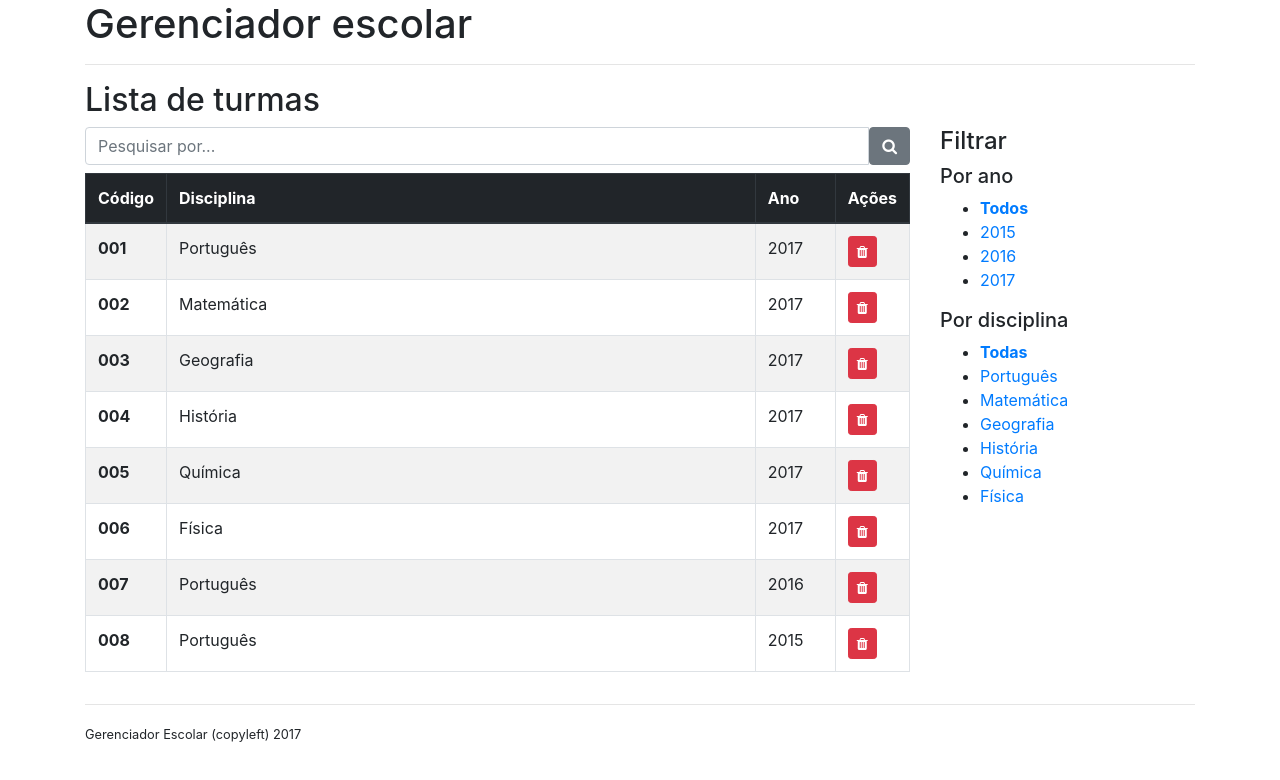
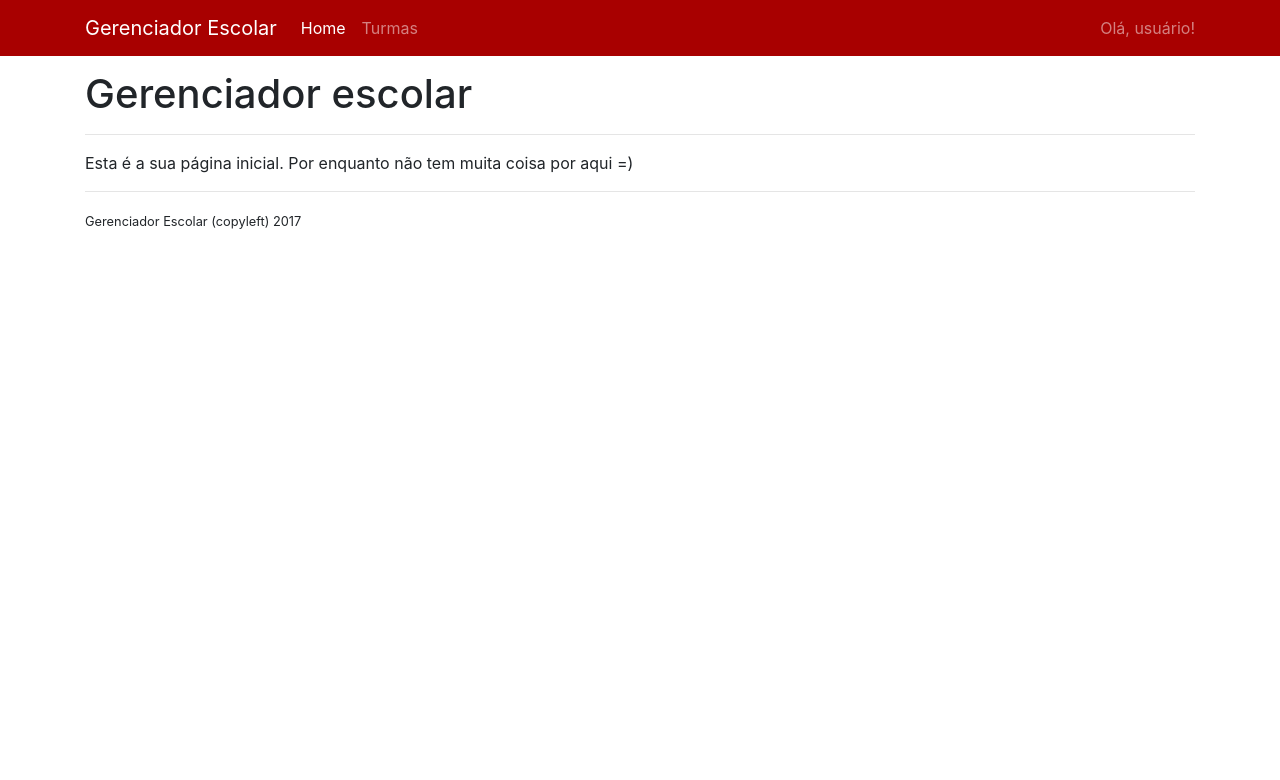
Before and after one commit to jacksongomesbr/angular-escola, an Angular app: page / in a window 1280 px wide. Shown: the top 780 px of the page. Built offline with nearby package versions, Linux system fonts and the light colour scheme.

Commit message:
Utilizando Routing e atualizando a documentação

```diff
--- /dev/null
+++ b/src/app/app-routing.module.ts
@@ -0,0 +1,25 @@
+import { NgModule } from '@angular/core';
+import { RouterModule, Routes } from '@angular/router';
+
+import { HomeComponent } from './home/home.component';
+import { ListaDeTurmasComponent } from './lista-de-turmas/lista-de-turmas.component';
+import { PaginaNaoEncontradaComponent } from './pagina-nao-encontrada/pagina-nao-encontrada.component';
+
+const appRoutes: Routes = [
+    { path: 'turmas', component: ListaDeTurmasComponent },
+    { path: '', component: HomeComponent },
+    { path: '**', component: PaginaNaoEncontradaComponent }
+];
+
+@NgModule({
+    imports: [
+        RouterModule.forRoot(
+            appRoutes,
+            { enableTracing: true } // <-- apenas para depuração
+        )
+    ],
+    exports: [
+        RouterModule
+    ]
+})
+export class AppRoutingModule { }
--- a/src/app/app.component.html
+++ b/src/app/app.component.html
@@ -1,7 +1,31 @@
-<div class="container">
-    <h1>Gerenciador escolar</h1>
-    <hr>
-    <app-lista-de-turmas></app-lista-de-turmas>
+<nav class="navbar fixed-top navbar-dark navbar-expand-lg " style="background-color: #a80000;">
+    <div class="container">
+        <a class="navbar-brand" routerLink="/">Gerenciador Escolar</a>
+        <button class="navbar-toggler" type="button" data-toggle="collapse" data-target="#navbarSupportedContent" aria-controls="navbarSupportedContent"
+            aria-expanded="false" aria-label="Toggle navigation">
+            <span class="navbar-toggler-icon"></span>
+        </button>
+
+        <div class="collapse navbar-collapse" id="navbarSupportedContent">
+            <ul class="navbar-nav mr-auto">
+                <li class="nav-item">
+                    <a class="nav-link" routerLink="/" routerLinkActive="active" [routerLinkActiveOptions]="{exact: true}">Home</a>
+                </li>
+                <li class="nav-item">
+                    <a class="nav-link" routerLink="/turmas" routerLinkActive="active">Turmas</a>
+                </li>
+            </ul>
+            <div class="navbar-text">
+                Olá, usuário!
+            </div>
+        </div>
+    </div>
+</nav>
+
+<div id="page" class="container">
+
+    <router-outlet></router-outlet>
+
     <hr>
     <footer>
         <small>Gerenciador Escolar (copyleft) 2017</small>
--- /dev/null
+++ b/src/app/home/home.component.html
@@ -0,0 +1,3 @@
+<h1>Gerenciador escolar</h1>
+<hr>
+<p>Esta é a sua página inicial. Por enquanto não tem muita coisa por aqui =)</p>
--- /dev/null
+++ b/src/app/home/home.component.ts
@@ -0,0 +1,15 @@
+import { Component, OnInit } from '@angular/core';
+
+@Component({
+  selector: 'app-home',
+  templateUrl: './home.component.html',
+  styleUrls: ['./home.component.css']
+})
+export class HomeComponent implements OnInit {
+
+  constructor() { }
+
+  ngOnInit() {
+  }
+
+}
--- a/src/app/lista-de-turmas/lista-de-turmas.component.html
+++ b/src/app/lista-de-turmas/lista-de-turmas.component.html
@@ -1,14 +1,15 @@
-<h2>Lista de turmas</h2>
+<h1>Lista de turmas</h1>
 <div class="row">
   <div class="col-9">
     <div class="mb-2">
       <form class="form-inline" #formPesquisa="ngForm" (submit)="pesquisar()">
         <div class="col-12 p-0">
           <div class="input-group">
-            <input type="text" class="form-control" placeholder="Pesquisar por..." aria-label="Pesquisar por..."
-            name="q" [(ngModel)]="q">
+            <input type="text" class="form-control" placeholder="Pesquisar por..." aria-label="Pesquisar por..." name="q" [(ngModel)]="q">
             <span class="input-group-btn">
-              <button class="btn btn-secondary" type="submit"><i class="fa fa-search"></i></button>
+              <button class="btn btn-secondary" type="submit">
+                <i class="fa fa-search"></i>
+              </button>
             </span>
           </div>
         </div>
--- /dev/null
+++ b/src/app/pagina-nao-encontrada/pagina-nao-encontrada.component.html
@@ -0,0 +1,2 @@
+<h1>Opa!</h1>>
+<p>A página solicitada não foi encontrada.</p>
--- /dev/null
+++ b/src/app/pagina-nao-encontrada/pagina-nao-encontrada.component.ts
@@ -0,0 +1,15 @@
+import { Component, OnInit } from '@angular/core';
+
+@Component({
+  selector: 'app-pagina-nao-encontrada',
+  templateUrl: './pagina-nao-encontrada.component.html',
+  styleUrls: ['./pagina-nao-encontrada.component.css']
+})
+export class PaginaNaoEncontradaComponent implements OnInit {
+
+  constructor() { }
+
+  ngOnInit() {
+  }
+
+}
--- a/src/styles.css
+++ b/src/styles.css
@@ -0,0 +1,3 @@
+#page {
+    margin-top: 70px;
+}
```
Also changed, not shown: src/app/app.module.ts (+7 -1 lines), src/app/home/home.component.css (added), src/app/pagina-nao-encontrada/pagina-nao-encontrada.component.css (added), 1 other file (tests, documents, lock files or other folders).
